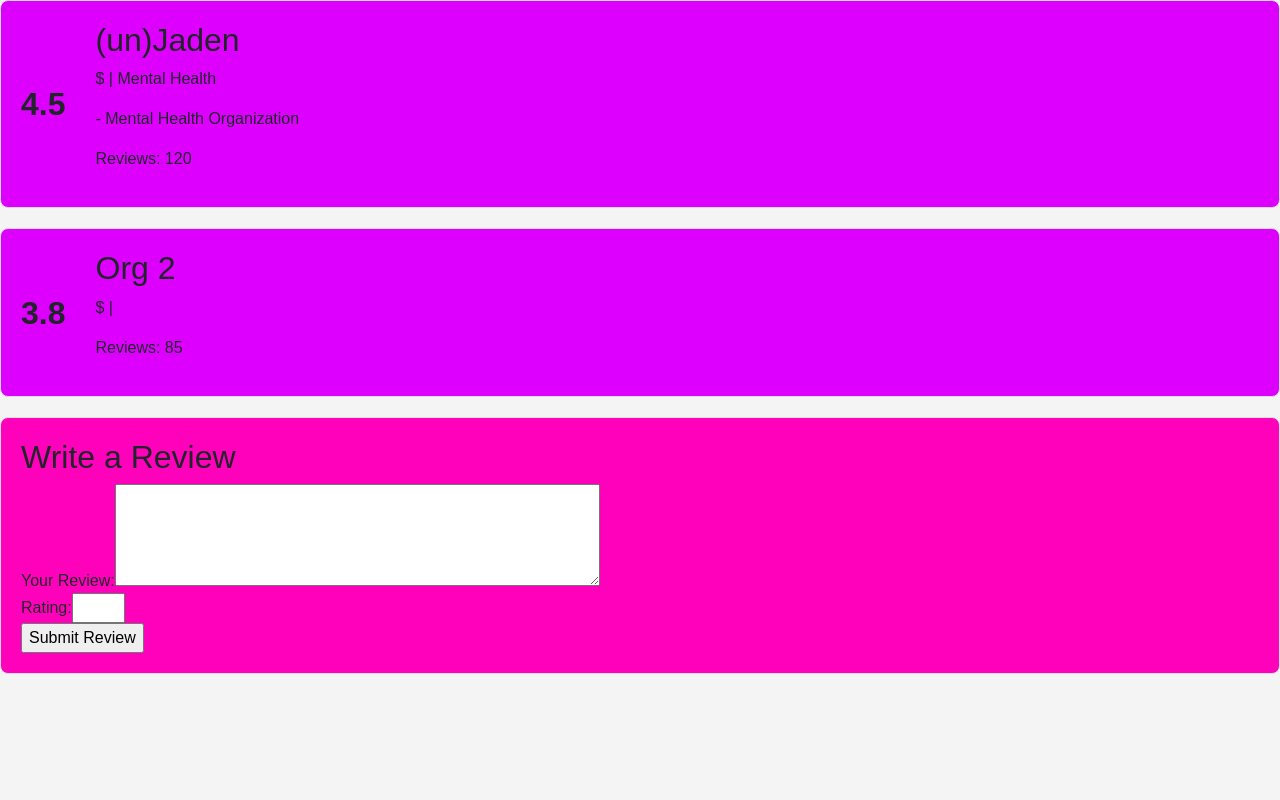
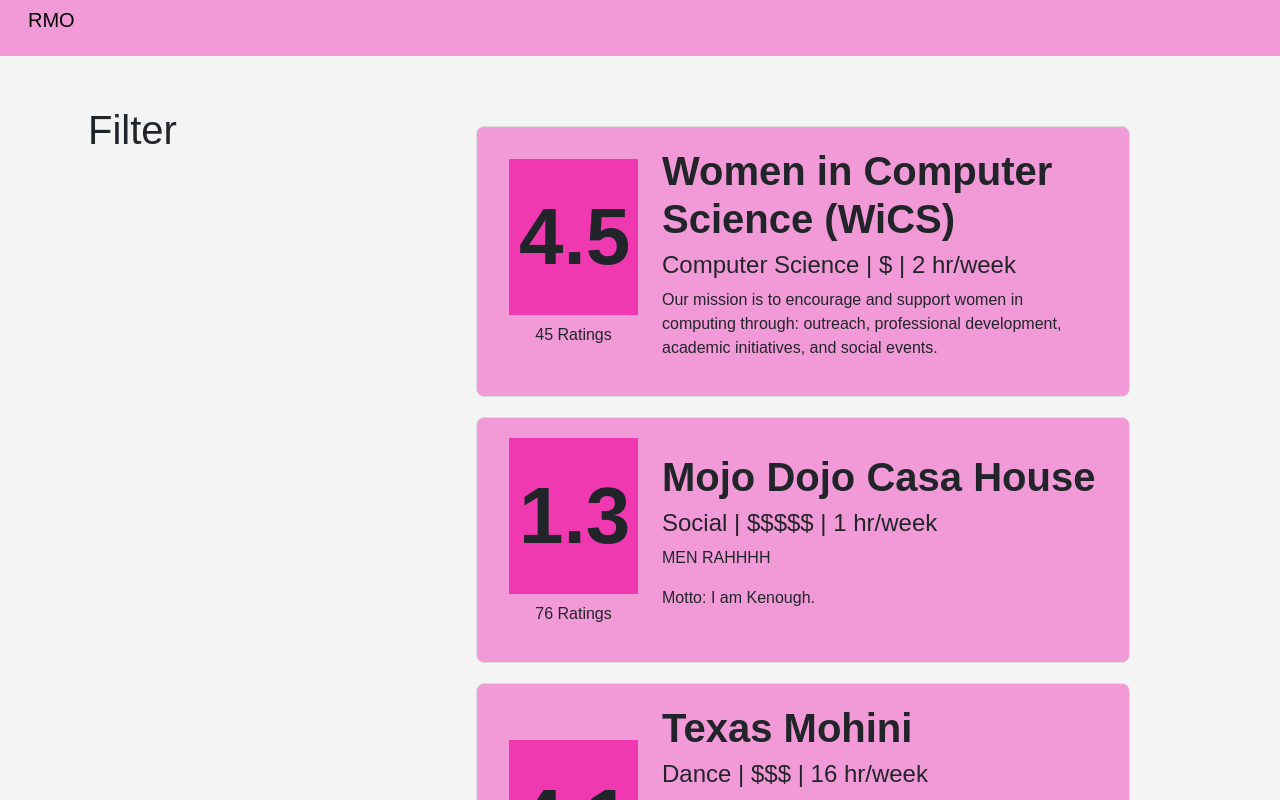
Before and after one commit to rheajshah/rate-my-org, a React (Create React App) app in the folder rate-my-org-app/: page /orgs in a window 1280 px wide. Shown: the top 800 px of the page. Built offline with nearby package versions, Linux system fonts and the light colour scheme.

Commit message:
adding orgs list

```diff
--- a/rate-my-org-app/src/Homepage.js
+++ b/rate-my-org-app/src/Homepage.js
@@ -1,5 +1,6 @@
 import React from 'react';
 import './index.css';
+
 
 function Homepage() {
     return (
--- a/rate-my-org-app/src/Orgslist.js
+++ b/rate-my-org-app/src/Orgslist.js
@@ -1,7 +1,7 @@
 import React from 'react'
 import { useNavigate } from 'react-router-dom'
 import './orgslist.css'
-
+import Button from 'react-bootstrap/Button';
 function Orgslist() {
     const nav = useNavigate();
     const handleClick = () => {
@@ -9,24 +9,51 @@ function Orgslist() {
     }
 
     return (
-        <div>
-            <div class="organization-card">
-                <div class="rating">4.5</div>
-                <div class="organization-info">
-                    <h2>(un)Jaden</h2>
-                    <p>$ | Mental Health</p>
-                    <p>- Mental Health Organization</p>
-                    <p>Reviews: 120</p>
+        <div class = "row">
+            <nav class="navbar nav-style">
+                <a class="navbar-brand" href="#">
+                    <p>RMO</p>
+                </a>
+            </nav>
+
+            <div class = "col-3 filters">
+                <h1>Filter</h1>
+            </div>
+            <div class = "col-9">
+                <div class="row d-flex justify-content-center align-items-center organization-card">
+                        <div class="col-3">
+                            <h1 class = "rating-box"><b>4.5</b></h1>
+                            <p class = "text-center">45 Ratings</p>
+                        </div>
+                        <div class="col-9">
+                            <h1><b>Women in Computer Science (WiCS)</b></h1>
+                            <h4>Computer Science | $ | 2 hr/week</h4>
+                            <p>Our mission is to encourage and support women in computing through: outreach, professional development, academic initiatives, and social events.</p>
                         </div>
                 </div>
 
+                <div class="row d-flex justify-content-center align-items-center organization-card">
+                        <div class="col-3">
+                            <h1 class = "rating-box"><b>1.3</b></h1>
+                            <p class = "text-center">76 Ratings</p>
+                        </div>
+                        <div class="col-9">
+                            <h1><b>Mojo Dojo Casa House</b></h1>
+                            <h4>Social | $$$$$ | 1 hr/week</h4>
+                            <p>MEN RAHHHH</p>
+                            <p>Motto: I am Kenough.</p>
+                        </div>
+                </div>
 
-            <div class="organization-card">
-                <div class="rating">3.8</div>
-                <div class="organization-info">
-                    <h2>Org 2</h2>
-                    <p>$ | </p>
-                    <p>Reviews: 85</p>
+                <div class="row d-flex justify-content-center align-items-center organization-card">
+                        <div class="col-3">
+                            <h1 class = "rating-box"><b>4.1</b></h1>
+                            <p class = "text-center">28 Ratings</p>
+                        </div>
+                        <div class="col-9">
+                            <h1><b>Texas Mohini</b></h1>
+                            <h4>Dance | $$$ | 16 hr/week</h4>
+                            <p>Texas Mohini is UT's premier all-female Bollywood Fusion dance team. They perform multiple dance styles including Bollywood, Classical, Hip-hop, Contemporary, and Bhangra. Mohini competes within the Desi Dance Network (DDN), a Bollywood Dance Championship Circuit that allows collegiate dance teams to spread South Asian Culture through competitions and showcases. </p>
                         </div>
                 </div>
 
@@ -43,6 +70,8 @@ function Orgslist() {
                     </form>
                 </div>
             </div>
+
+        </div>
     )
 }
 
--- a/rate-my-org-app/src/orgslist.css
+++ b/rate-my-org-app/src/orgslist.css
@@ -6,7 +6,7 @@ body {
 }
 
 header {
-    background-color: #ff00a2;
+    background-color: #f039b1;
     color: #fff;
     padding: 1em;
     text-align: center;
@@ -16,20 +16,38 @@ main {
     padding: 20px;
 }
 
+.nav-style{
+    padding: 0px 40px;
+    background-color: #f29ad8;
+    align-items: center;
+    display: flex;
+    text-align: center;
+    margin-bottom: 50px;
+}
+
+.filters {
+    padding: 0px 100px;
+}
+
 .organization-card {
-    background-color: #dd00ff;
+    background-color: #f29ad8;
     border: 1px solid #ddd;
     border-radius: 8px;
     padding: 20px;
-    margin-bottom: 20px;
+    margin: 20px 150px;
     display: flex;
     align-items: center;
 }
 
-.rating {
-    font-size: 2em;
-    font-weight: bold;
-    margin-right: 30px;
+.rating-box {
+    background-color: #f039b1;
+    padding: 30px 10px;
+    text-align: center;
+    font-size: 80px;
+}
+
+.text-center {
+    text-align: center;
 }
 
 .organization-info {
@@ -37,7 +55,7 @@ main {
 }
 
 .review-form {
-    background-color: #ff00bb;
+    background-color: #f039b1;
     border: 1px solid #ddd;
     border-radius: 8px;
     padding: 20px;
```
Also changed, not shown: rate-my-org-app/public/index.html (line endings or trailing spaces). Lines whose indentation alone changed are shown as unchanged.
